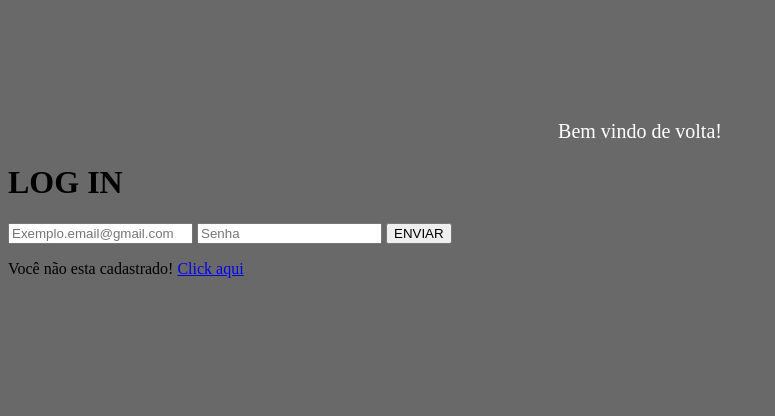
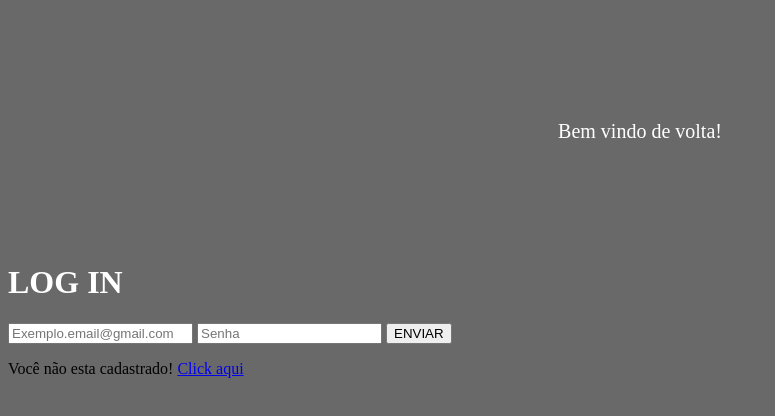
Before and after one commit to Reisonkarlos/https-github.com-Reisonkarlos-web-projeto-login-commit-f493cd7249dd3a55772b8f5e57f0aa56bbd2cc34, a plain HTML site: page index.html in a window 1280 px wide. Shown: the whole page, without its empty margins (0-775 px from the left). Drawn offline with Linux system fonts and the light colour scheme.

Commit message:
Projeto05

```diff
--- a/index.html
+++ b/index.html
@@ -28,7 +28,7 @@
     <button>ENVIAR</button>
 
     <!--Configurando o parágrafo do cadastro-->
-    <p>Você não esta cadastrado! <a href="page2.html
+    <p class="rodape">Você não esta cadastrado! <a href="page2.html
 "> Click aqui</a></p>
 
   </body>
--- a/styles.css
+++ b/styles.css
@@ -7,3 +7,7 @@
   text-align: center;
   font-size:20px;
 }
+.login {
+  color: white;
+  padding-top: 100px;
+}
```
